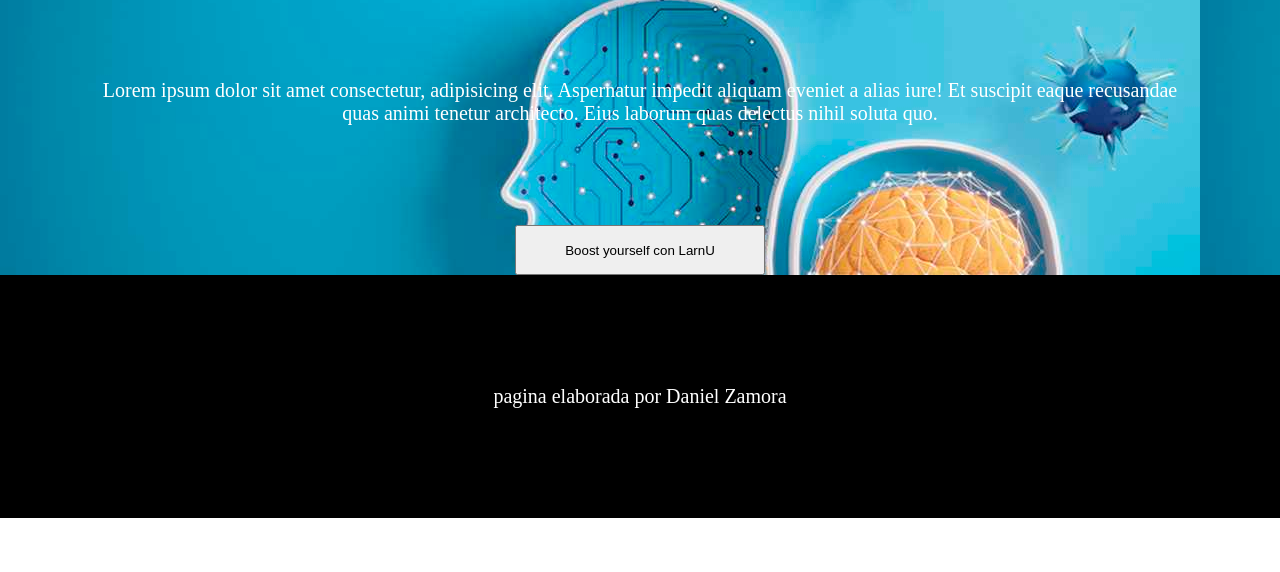
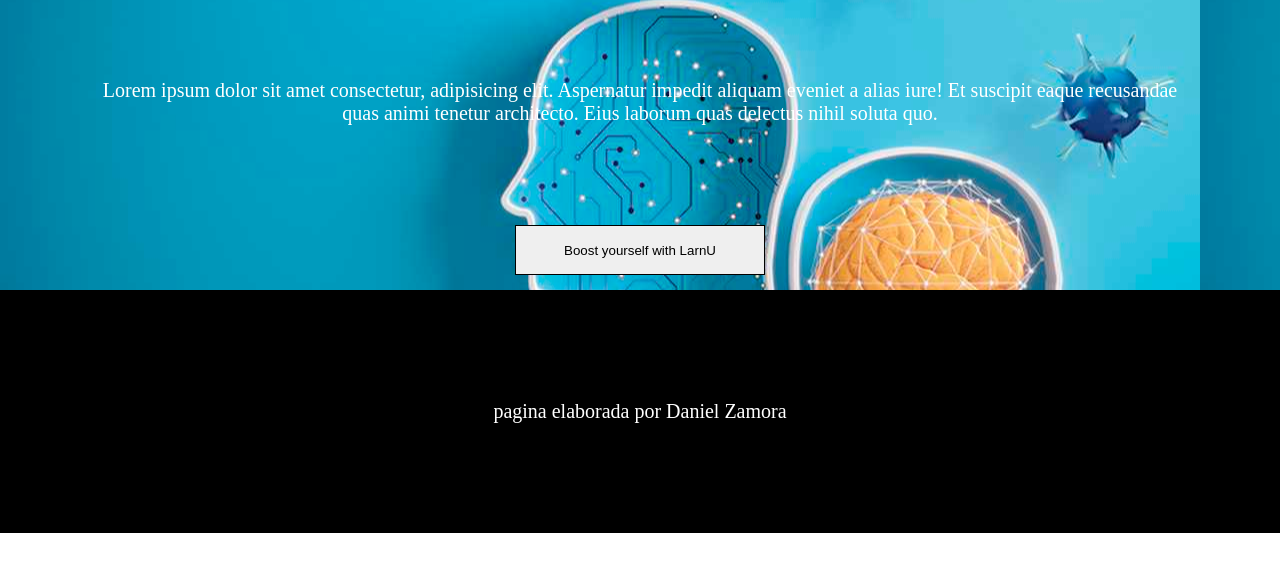
Before and after one commit to DanielVirgenZamora/css_introduccion, a plain HTML site: page index.html in a window 1280 px wide. Shown: the part 120-692 px from the top of the page. Drawn offline with Linux system fonts and the light colour scheme.

Commit message:
correccion de botòn

```diff
--- a/index.html
+++ b/index.html
@@ -39,7 +39,9 @@
         button{
             width: 250px;
             height: 50px;
-            color:black:
+            color:black;
+            border: 1px solid black;
+            margin-bottom: 15px;
         }
         footer{
             background-color: black;
@@ -67,7 +69,7 @@
         <div class="2dodiv">
             <h1 class="1erh1">Hero image hecho por Daniel Zamora</h1>
             <p class="1p">Lorem ipsum dolor sit amet consectetur, adipisicing elit. Aspernatur impedit aliquam eveniet a alias iure! Et suscipit eaque recusandae quas animi tenetur architecto. Eius laborum quas delectus nihil soluta quo.</p>
-            <a href="https://www.larnu.com/"><button class="button">Boost yourself con LarnU</button></a>
+            <a href="https://www.larnu.com/"><button class="button">Boost yourself with LarnU</button></a>
         </div>
     </main>
     <footer class="footer">
```
